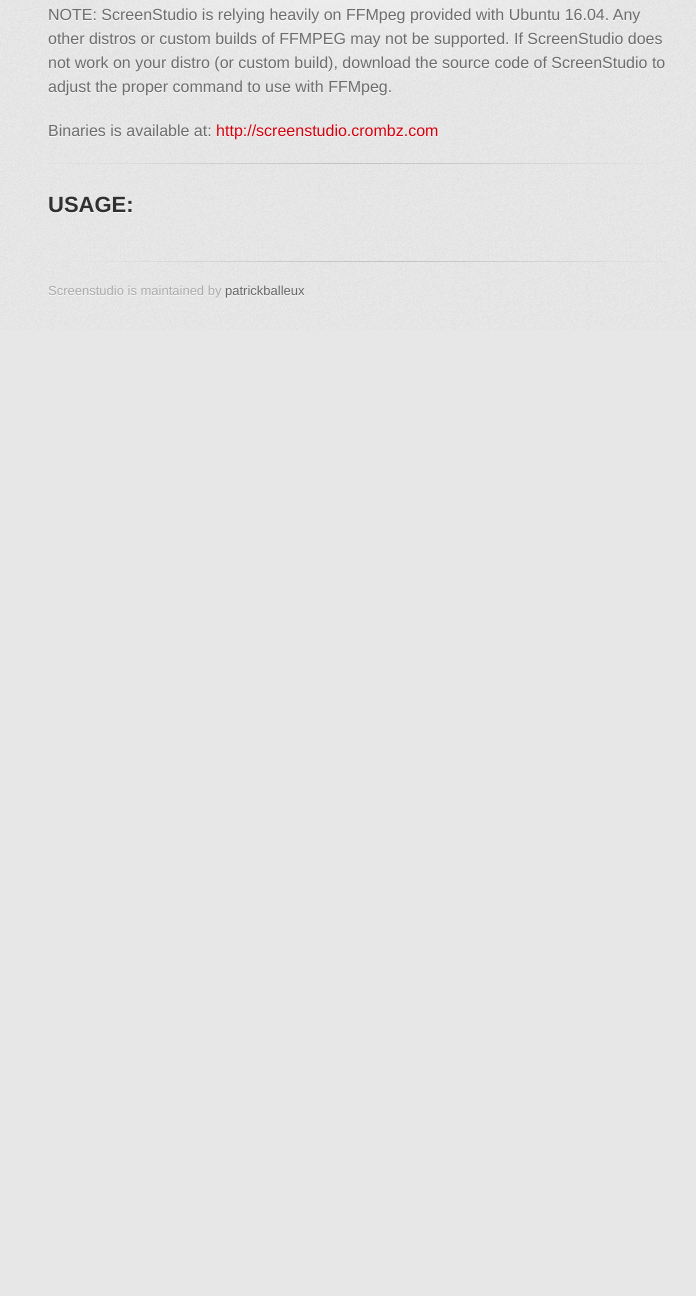
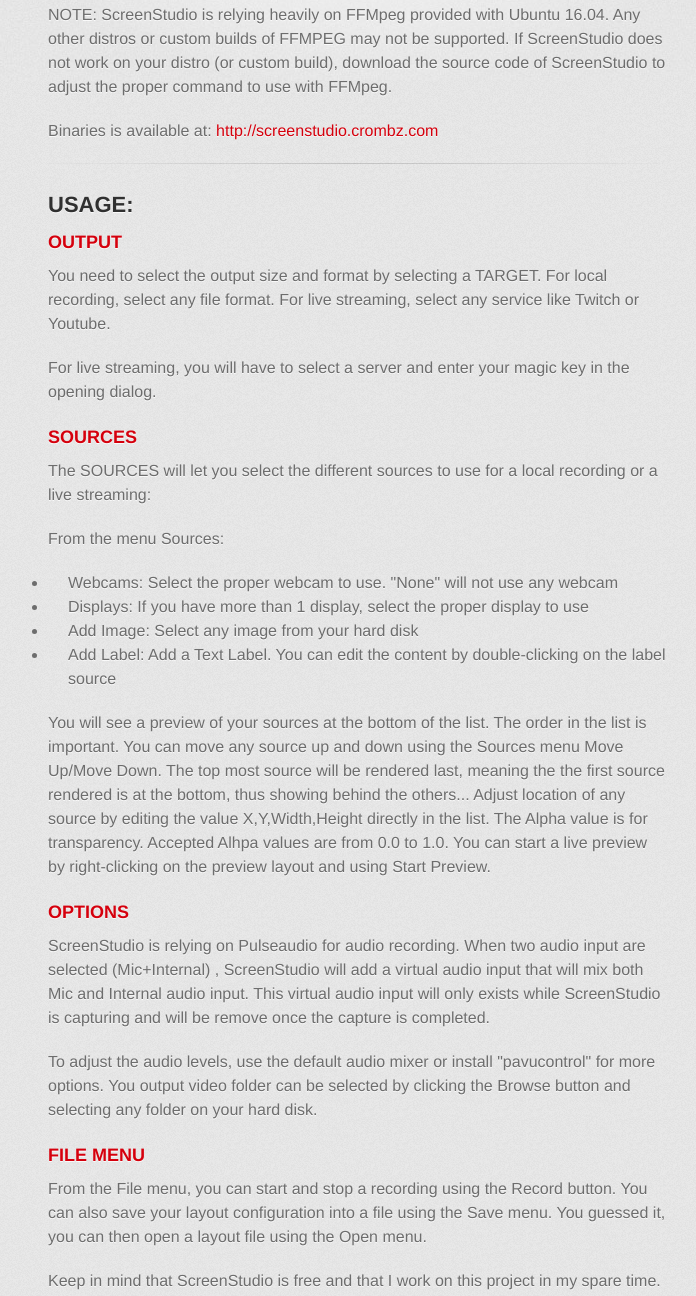
Before and after one commit to patrickballeux/screenstudio, a plain HTML site: page index.html in a window 1280 px wide. Shown: the part 493-1789 px from the top of the page, without its empty margins (282-978 px from the left). Before the commit the page ends 823 px from the top, so only its background shows below. Drawn offline with Linux system fonts and the light colour scheme; a web font is replaced by a local one.

Commit message:
Update index.html

```diff
--- a/index.html
+++ b/index.html
@@ -55,6 +55,44 @@
 <hr>
 
 <h2>USAGE:</h2>
+<h3>OUTPUT</h3>
+<p>You need to select the output size and format by selecting a TARGET. For local recording, select any file format.
+For live streaming, select any service like Twitch or Youtube.</p>
+<p>For live streaming, you will have to select a server and enter your magic key in the opening dialog.</p>
+<h3>SOURCES</h3>
+<p>The SOURCES will let you select the different sources to use for a local recording or a live streaming:</p>
+
+<p>From the menu Sources:
+<ul>
+  <li>Webcams: Select the proper webcam to use. "None" will not use any webcam</li>
+<li>Displays: If you have more than 1 display, select the proper display to use</li>
+<li>Add Image: Select any image from your hard disk</li>
+<li>Add Label: Add a Text Label. You can edit the content by double-clicking on the label source</li>
+</ul>
+</p>
+
+<p>You will see a preview of your sources at the bottom of the list. The order in the list is important. You can move any source up and down using the Sources menu Move Up/Move Down.
+The top most source will be rendered last, meaning the the first source rendered is at the bottom, thus showing behind the others...
+Adjust location of any source by editing the value X,Y,Width,Height directly in the list. The Alpha value is for transparency. Accepted Alhpa values are from 0.0 to 1.0.
+You can start a live preview by right-clicking on the preview layout and using Start Preview.</p>
+
+<h3>OPTIONS</h3>
+<p>ScreenStudio is relying on Pulseaudio for audio recording. When two audio input are selected (Mic+Internal)
+, ScreenStudio will add a virtual audio input that will mix both Mic and Internal audio input.
+This virtual audio input will only exists while ScreenStudio is capturing and will be remove once the capture is completed.</p>
+
+<p>To adjust the audio levels, use the default audio mixer or install "pavucontrol" for more options.
+You output video folder can be selected by clicking the Browse button and selecting any folder on your hard disk.</p>
+
+<h3>FILE MENU</h3>
+<p>From the File menu, you can start and stop a recording using the Record button. You can also save your layout configuration into a file using the Save menu. You guessed it, you can then open a layout file using the Open menu.
+</p>
+<p>
+Keep in mind that ScreenStudio is free and that I work on this project in my spare time.
+</p>
+
+
+
         </section>
 
         <footer>
```
